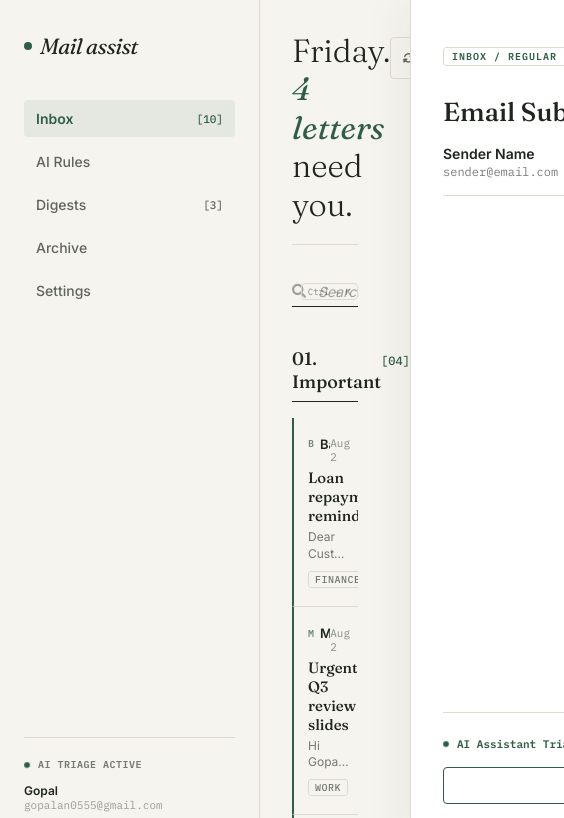
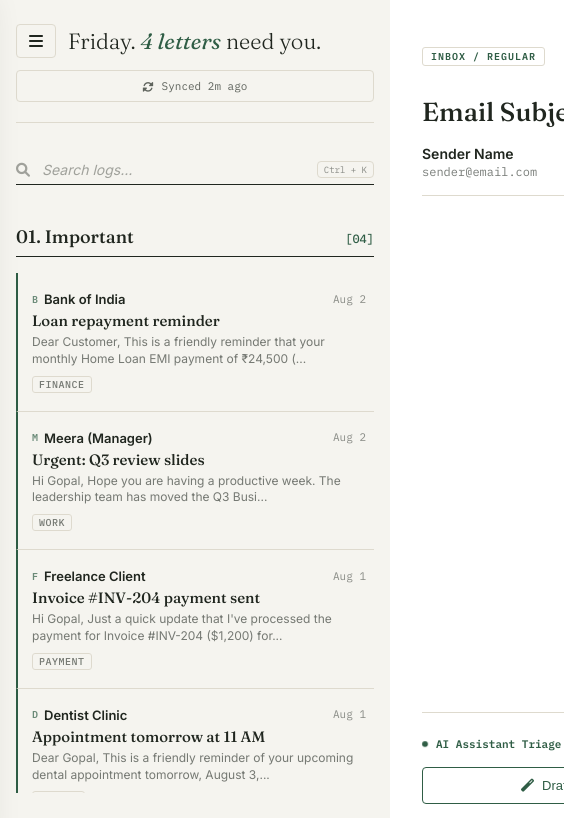
Before and after one commit to gopalan068/Email-assistant, a website built with Vite: page frontend/index.html in a window 390 px wide. Shown: the top 818 px of the page, 564 px wide, since content can reach past the window. Built offline with nearby package versions, Linux system fonts and the light colour scheme; no server answers.

Commit message:
optimized for mobile view

```diff
--- a/frontend/css/styles.css
+++ b/frontend/css/styles.css
@@ -1197,3 +1197,107 @@ body {
   padding: 14px 8px;
   line-height: 1.5;
 }
+
+/* Sidebar Menu Button (Hidden by default on desktop) */
+.btn-menu {
+  display: none;
+}
+
+/* Responsive Overrides */
+@media (max-width: 768px) {
+  /* Sidebar Drawer styling */
+  .sidebar {
+    position: fixed;
+    left: -280px; /* Hide off-screen */
+    width: 260px;
+    height: 100vh;
+    box-shadow: 10px 0 30px rgba(32, 38, 31, 0.1);
+    z-index: 1000;
+    transition: left 0.3s cubic-bezier(0.16, 1, 0.3, 1);
+  }
+
+  .sidebar.open {
+    left: 0; /* Slide in */
+  }
+
+  /* Main Content adjustment */
+  .main-content {
+    margin-left: 0;
+    width: 100%;
+    padding: 32px 20px;
+  }
+
+  /* Main Header menu toggle styling */
+  .main-header {
+    display: flex;
+    align-items: center;
+    justify-content: flex-start;
+    gap: 12px;
+  }
+
+  .btn-menu {
+    display: inline-flex;
+    align-items: center;
+    justify-content: center;
+    background: transparent;
+    border: 1px solid var(--color-hairline);
+    border-radius: 4px;
+    font-size: 16px;
+    color: var(--color-ink);
+    cursor: pointer;
+    padding: 8px 12px;
+  }
+
+  .btn-menu:hover {
+    border-color: var(--color-pine);
+    color: var(--color-pine);
+  }
+
+  /* Ledger spacing */
+  .ledger-grid {
+    gap: 28px;
+  }
+
+  .ledger-grid-extended {
+    gap: 28px;
+  }
+
+  /* Responsive Detail Drawer */
+  .detail-drawer {
+    width: 100%;
+    right: -100vw;
+    border-left: none;
+    box-shadow: none;
+    z-index: 1100;
+  }
+
+  .detail-drawer.open {
+    right: 0;
+  }
+}
+
+@media (max-width: 480px) {
+  /* Tighten paddings and font sizes for mobile viewports */
+  .main-content {
+    padding: 24px 16px;
+  }
+
+  .status-header {
+    font-size: 22px;
+  }
+
+  .main-header {
+    flex-wrap: wrap;
+    gap: 12px;
+  }
+
+  .header-utilities {
+    width: 100%;
+  }
+
+  .btn-sync {
+    width: 100%;
+    justify-content: center;
+    padding: 8px;
+  }
+}
--- a/frontend/index.html
+++ b/frontend/index.html
@@ -48,6 +48,9 @@
 
     <!-- Plain language status header -->
     <header class="main-header">
+      <button class="btn-menu" id="btn-toggle-sidebar" aria-label="Toggle Sidebar">
+        <i class="fas fa-bars"></i>
+      </button>
       <h1 class="status-header" id="status-header-text">Thursday. <span class="highlight">2 letters</span> need you.
       </h1>
       <div class="header-utilities">
--- a/frontend/js/app.js
+++ b/frontend/js/app.js
@@ -705,8 +705,25 @@ document.addEventListener('keydown', (e) => {
   }
 });
 
-// Close drawer when clicking outside
+// Toggle sidebar on mobile
+const btnToggleSidebar = document.getElementById('btn-toggle-sidebar');
+const sidebar = document.querySelector('.sidebar');
+
+if (btnToggleSidebar) {
+  btnToggleSidebar.addEventListener('click', (e) => {
+    e.stopPropagation();
+    sidebar.classList.toggle('open');
+  });
+}
+
+// Close drawer or sidebar when clicking outside
 document.addEventListener('click', (e) => {
+  if (sidebar && sidebar.classList.contains('open') &&
+      !sidebar.contains(e.target) &&
+      (btnToggleSidebar && !btnToggleSidebar.contains(e.target))) {
+    sidebar.classList.remove('open');
+  }
+
   if (drawer.classList.contains('open') &&
     !drawer.contains(e.target) &&
     !e.target.closest('.ledger-row')) {
```
